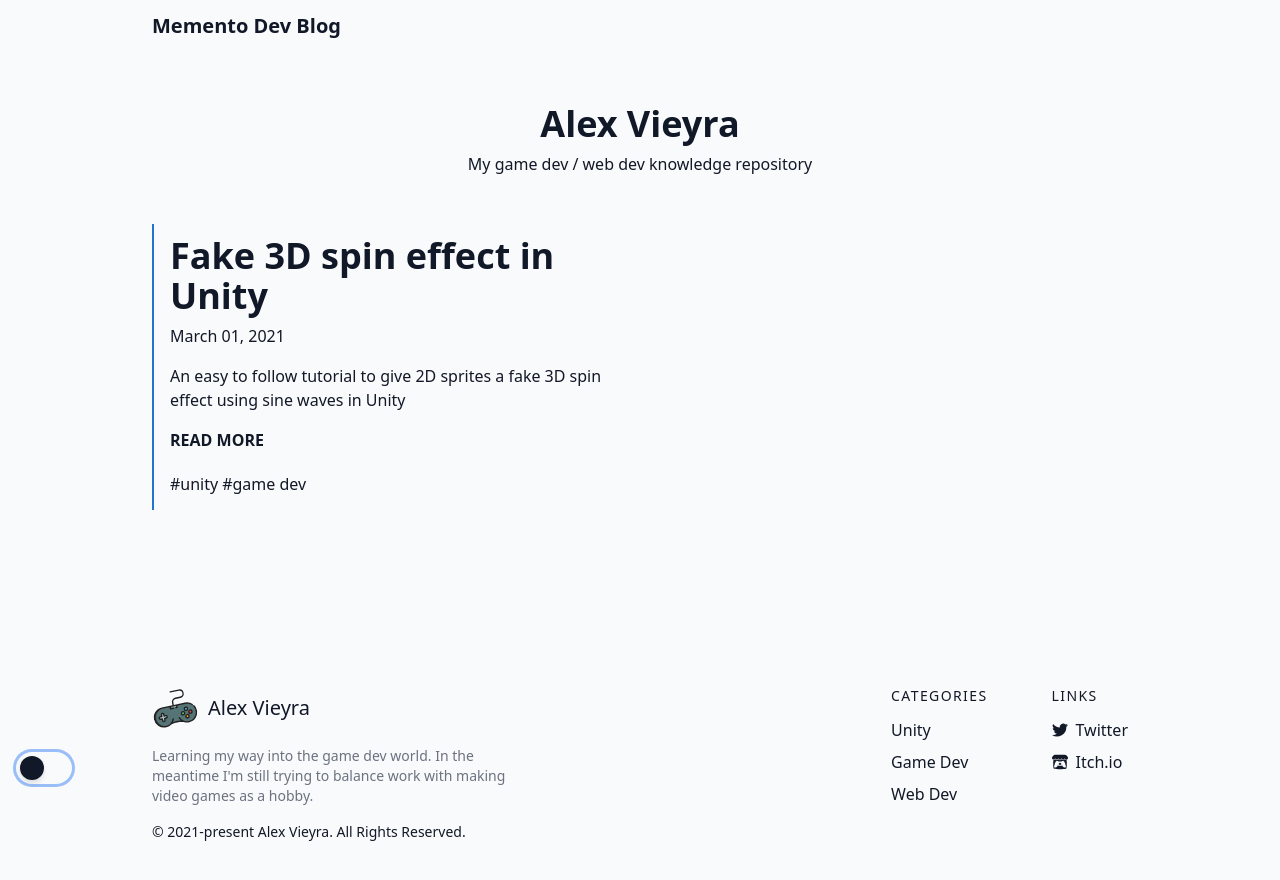
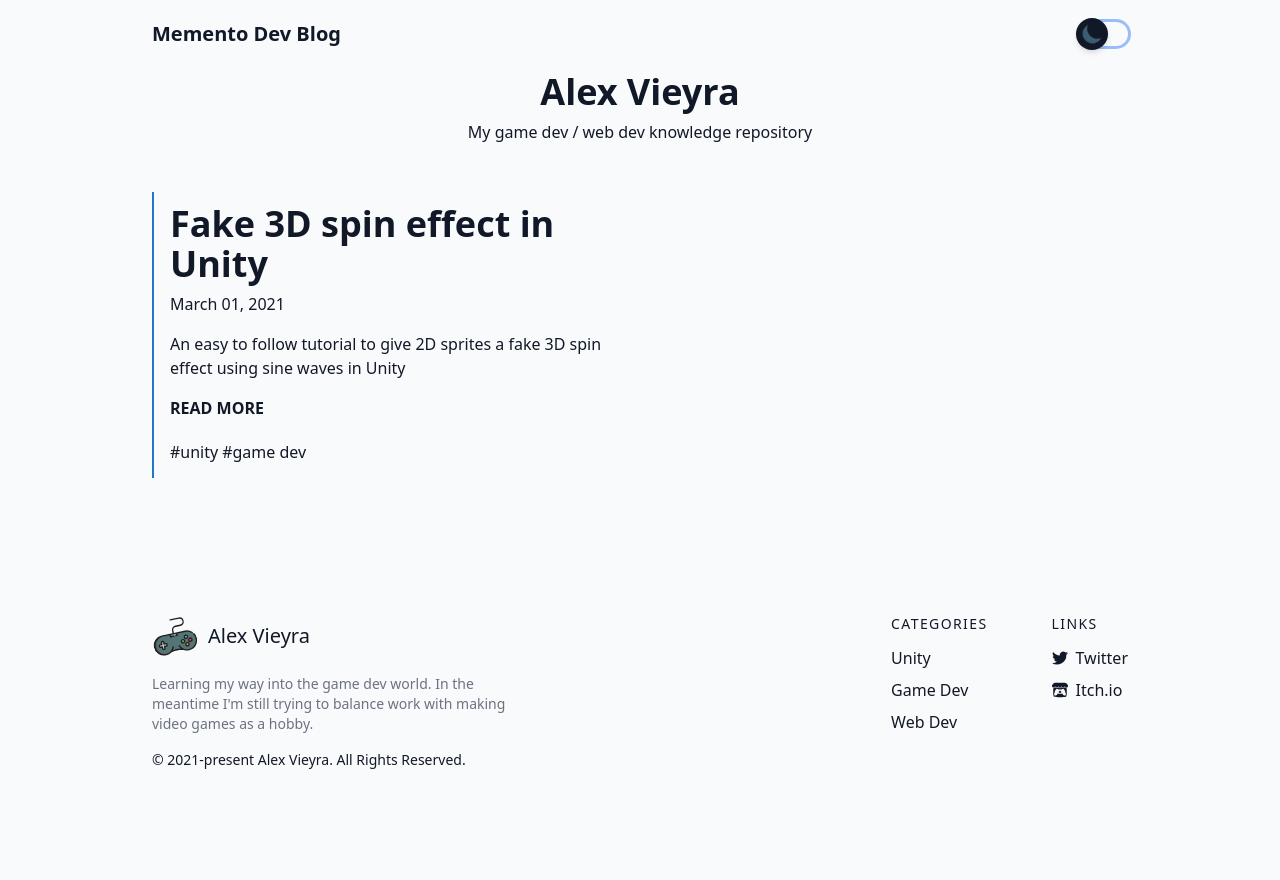
Before and after one commit to archer3cl/mementodev-blog, a Next.js app: page / in a window 1280 px wide. Shown: the top 880 px of the page. Built offline with nearby package versions, Linux system fonts and the light colour scheme.

Commit message:
Move DarkModeButton to Nav

```diff
--- a/components/DarkModeButton.js
+++ b/components/DarkModeButton.js
@@ -8,16 +8,56 @@ export default function DarkModeButton() {
   }
 
   return (
-    <div className="fixed bottom-0 left-0 mb-4 ml-4 z-10">
-      <div className="flex justify-between items-center">
-        <button
-          type="button"
-          className="w-14 h-8 flex items-center rounded-full p-1 ring transform duration-300 ease-in-out bg-gray-50 dark:bg-gray-900 focus:outline-none"
-          onClick={toggleDarkMode}
+    <button
+      type="button"
+      className="w-12 h-6 flex items-center rounded-full ring transform duration-300 ease-in-out bg-gray-50 dark:bg-gray-900 focus:outline-none"
+      onClick={toggleDarkMode}
+    >
+      <div className="dark:bg-gray-50 bg-gray-900 w-8 h-8 -m-1 rounded-full shadow-md transform duration-300 ease-in-out dark:translate-x-6 flex items-center">
+        <svg
+          xmlns="http://www.w3.org/2000/svg"
+          viewBox="0 0 488 488"
+          className="w-5 h-5 mx-auto hidden dark:block"
         >
-          <div className="dark:bg-gray-50 bg-gray-900 w-6 h-6 rounded-full shadow-md transform duration-300 ease-in-out dark:translate-x-6" />
-        </button>
+          <circle cx="244" cy="244" r="158.4" fill="#ffc114" />
+          <path d="M356 132c62 62 62 162 0 224s-162 62-224 0" fill="#fca12a" />
+          <path fill="#ffc114" d="M206 68l38-68 38 68z" />
+          <path fill="#fca12a" d="M247 68l-3-68 38 68z" />
+          <path fill="#ffc114" d="M282 420l-38 68-38-68z" />
+          <path fill="#fca12a" d="M241 420l3 68-38-68z" />
+          <path fill="#ffc114" d="M420 206l68 38-68 38z" />
+          <path fill="#fca12a" d="M420 247l68-3-68 38z" />
+          <path fill="#ffc114" d="M68 282L0 244l68-38z" />
+          <path fill="#fca12a" d="M68 241l-68 3 68-38z" />
+          <path fill="#ffc114" d="M344 90l75-21-21 75z" />
+          <path fill="#fca12a" d="M374 119l45-50-21 75z" />
+          <path fill="#ffc114" d="M144 398l-75 21 21-75z" />
+          <path fill="#fca12a" d="M114 369l-45 50 21-75z" />
+          <path fill="#ffc114" d="M398 344l21 75-75-21z" />
+          <path fill="#fca12a" d="M369 374l50 45-75-21z" />
+          <path fill="#ffc114" d="M90 144L69 69l75 21z" />
+          <path fill="#fca12a" d="M119 114L69 69l75 21z" />
+        </svg>
+        <svg
+          xmlns="http://www.w3.org/2000/svg"
+          viewBox="0 0 512 512"
+          className="w-5 h-5 mx-auto dark:hidden"
+        >
+          <path
+            d="M287 350A251 251 0 01167 8a258 258 0 10337 337 250 250 0 01-191 15"
+            fill="#3a5d74"
+          />
+          <path
+            d="M286 487A258 258 0 01111 40a257 257 0 10330 395c-43 33-97 52-155 52z"
+            fill="#231f20"
+            opacity=".2"
+          />
+          <path
+            d="M266 512A264 264 0 010 246 264 264 0 01164 1a8 8 0 0110 11 243 243 0 00116 331 8 8 0 01-6 14A259 259 0 01151 25a249 249 0 00115 471c94 0 179-52 221-135a256 256 0 01-177 6 8 8 0 115-15 242 242 0 00185-14 8 8 0 0111 10 266 266 0 01-245 164z"
+            fill="#231f20"
+          />
+        </svg>
       </div>
-    </div>
+    </button>
   );
 }
--- a/components/Layout.js
+++ b/components/Layout.js
@@ -16,12 +16,11 @@ export default function Layout({ children, pageTitle, ...props }) {
         )}
       </Head>
       <Nav />
-      <section className="w-full xl:max-w-5xl mx-auto py-20">
+      <section className="w-full xl:max-w-5xl mx-auto pt-12 pb-10">
         <div className="w-full px-4 md:px-6 text-xl leading-normal">
           {children}
         </div>
       </section>
-      <DarkModeButton />
       <ScrollTopButton />
       <Footer />
     </>
--- a/components/Nav.js
+++ b/components/Nav.js
@@ -1,5 +1,6 @@
 import Link from 'next/link';
 import { useEffect, useState } from 'react';
+import DarkModeButton from './DarkModeButton';
 
 export default function Nav() {
   const [scrollDown, setscrollDown] = useState(false);
@@ -14,7 +15,7 @@ export default function Nav() {
 
   return (
     <nav
-      className={`fixed w-full z-10 top-0 bg-gray-50 dark:bg-gray-900 ${
+      className={`fixed w-full z-10 top-0 bg-gray-50 dark:bg-gray-900 pt-2 ${
         scrollDown ? 'shadow' : null
       }`}
     >
@@ -24,6 +25,7 @@ export default function Nav() {
             Memento Dev Blog
           </a>
         </Link>
+        <DarkModeButton />
       </div>
     </nav>
   );
--- a/tailwind.config.js
+++ b/tailwind.config.js
@@ -16,7 +16,7 @@ module.exports = {
   variants: {
     extend: {
       translate: ['dark'],
-      display: ['group-hover'],
+      display: ['group-hover', 'dark'],
     },
   },
   plugins: [],
```
